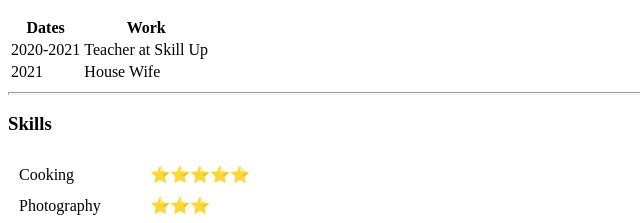
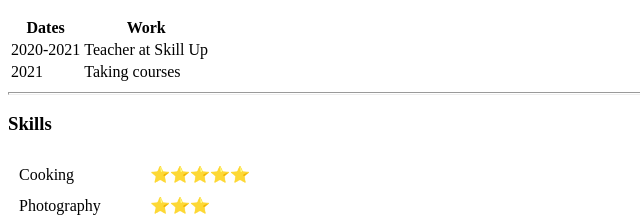
Before and after one commit to RaikhanImanbay/simple-cv, a plain HTML site: page index.html in a window 1280 px wide. Shown: the part 367-590 px from the top of the page, 0-640 px from the left. Drawn offline with Linux system fonts and the light colour scheme.

Commit message:
Update index.html

```diff
--- a/index.html
+++ b/index.html
@@ -54,7 +54,7 @@
           2021
         </td>
         <td>
-          House Wife
+          Taking courses
         </td>
       </tr>
     </tbody>
```
